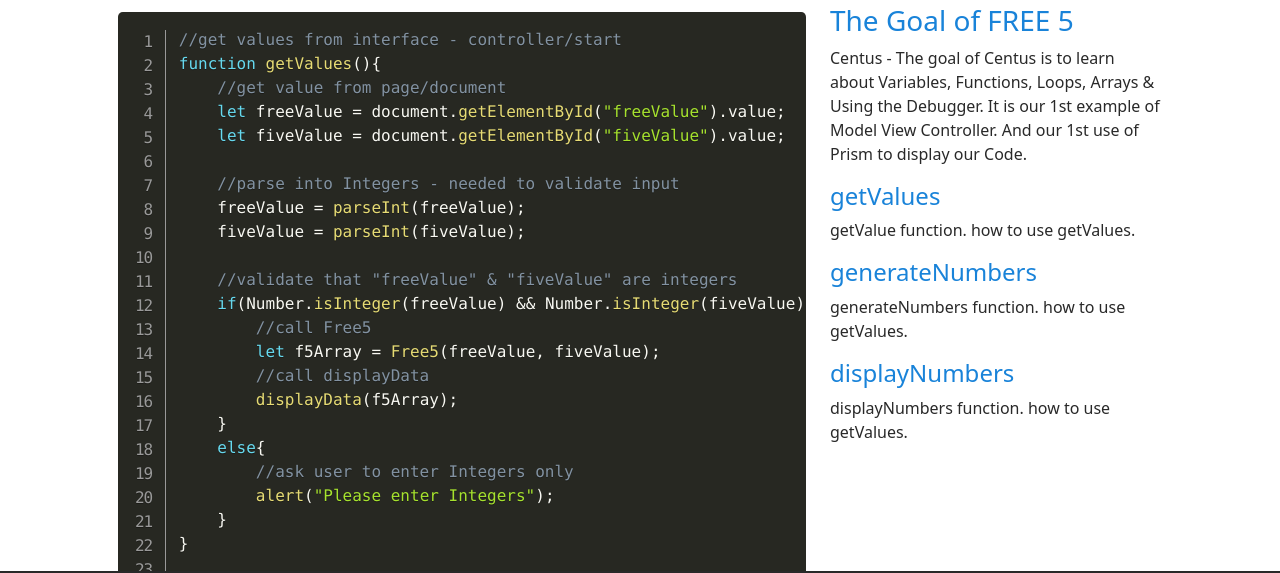
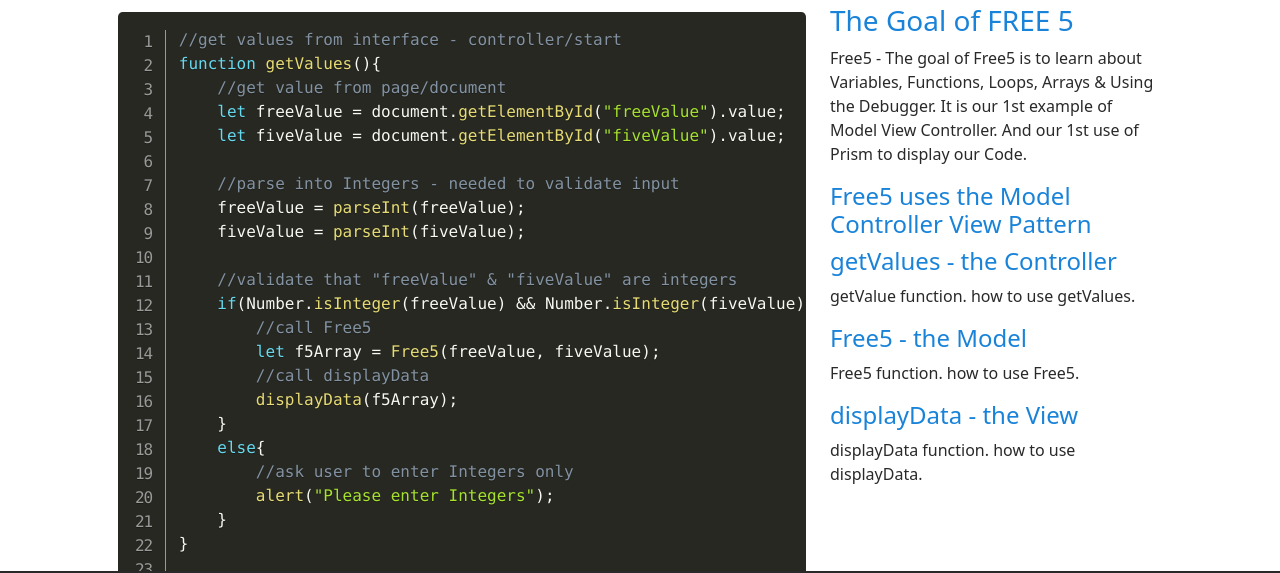
Before and after one commit to FaridBAHR1/Free5, a plain HTML site: page code.html in a window 1280 px wide. Shown: the part 149-722 px from the top of the page. Drawn offline with nearby package versions, Linux system fonts and the light colour scheme.

Commit message:
Free5 - Code Functions

```diff
--- a/code.html
+++ b/code.html
@@ -145,13 +145,14 @@
                 </div>
                 <div class="col-lg-4">
                     <h3>The Goal of FREE 5</h3>
-                    <p>Centus - The goal of Centus is to learn about Variables, Functions, Loops, Arrays & Using the Debugger. It is our 1st example of Model View Controller. And our 1st use of Prism to display our Code.</p>
-                    <h4>getValues</h4>
+                    <p>Free5 - The goal of Free5 is to learn about Variables, Functions, Loops, Arrays & Using the Debugger. It is our 1st example of Model View Controller. And our 1st use of Prism to display our Code.</p>
+                    <h4>Free5 uses the Model Controller View Pattern</h4>
+                    <h4>getValues - the Controller</h4>
                     <p>getValue function. how to use getValues.</p>
-                    <h4>generateNumbers</h4>
-                    <p>generateNumbers function. how to use getValues.</p>
-                    <h4>displayNumbers</h4>
-                    <p>displayNumbers function. how to use getValues.</p>
+                    <h4>Free5 - the Model</h4>
+                    <p>Free5 function. how to use Free5.</p>
+                    <h4>displayData - the View</h4>
+                    <p>displayData function. how to use displayData.</p>
                 </div>
             </div>
         </div>
```
